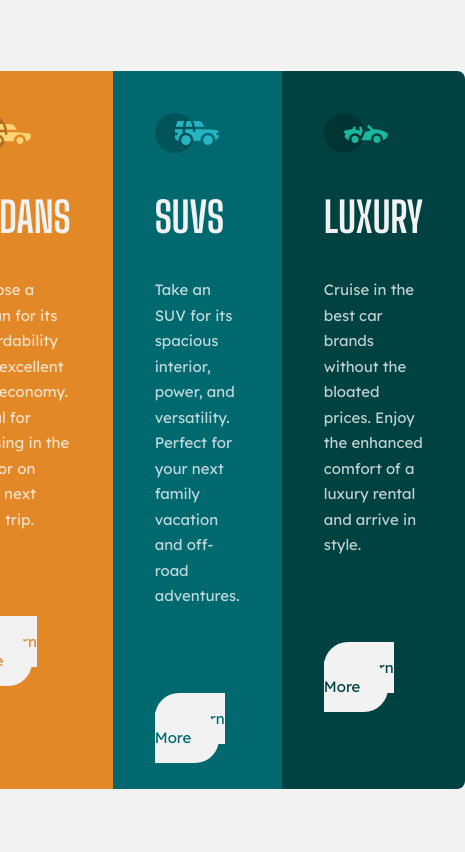
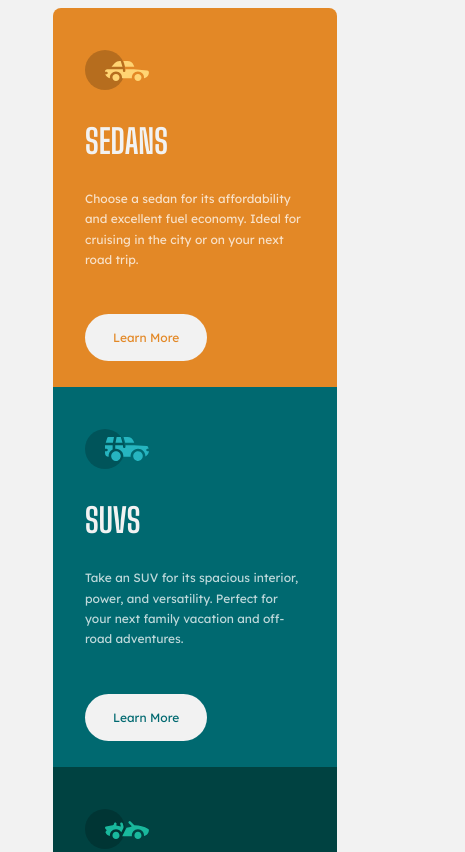
Before and after one commit to jasperdecaestecker/3-column-preview-card-component-main, a plain HTML site: page index.html in a window 390 px wide. Shown: the top 852 px of the page, 465 px wide, since content can reach past the window. Drawn offline with Linux system fonts and the light colour scheme.

Commit message:
Mobile design

```diff
--- a/style.css
+++ b/style.css
@@ -23,6 +23,39 @@ body {
   height: 100vh;
 }
 
+@media screen and (max-width: 900px) {
+  body {
+    font-size: 12px;
+  }
+
+  .container .preview-card section {
+    padding: 42px 32px;
+  }
+
+  .container .preview-card section p {
+    margin-bottom: 60px;
+  }
+}
+
+@media screen and (max-width: 600px) {
+  .container {
+    height: auto;
+    max-width: 95%;
+  }
+
+  .container .preview-card {
+    grid-template-columns: 1fr;
+  }
+
+  .container .preview-card > :nth-child(1) {
+    border-radius: 8px 8px 0 0;
+  }
+
+  .container .preview-card > :nth-child(3) {
+    border-radius: 0 0 8px 8px;
+  }
+}
+
 .preview-card {
   display: grid;
   grid-template-columns: repeat(3, 1fr);
@@ -46,9 +79,9 @@ body {
 }
 
 .preview-card section a:hover {
-    color: var(--color-light-gray);
-    background-color: transparent;
-    outline: var(--color-light-gray) 2px solid;
+  color: var(--color-light-gray);
+  background-color: transparent;
+  outline: var(--color-light-gray) 2px solid;
 }
 
 .preview-card > :nth-child(1) {
```
Also changed, not shown: 1 other file.
